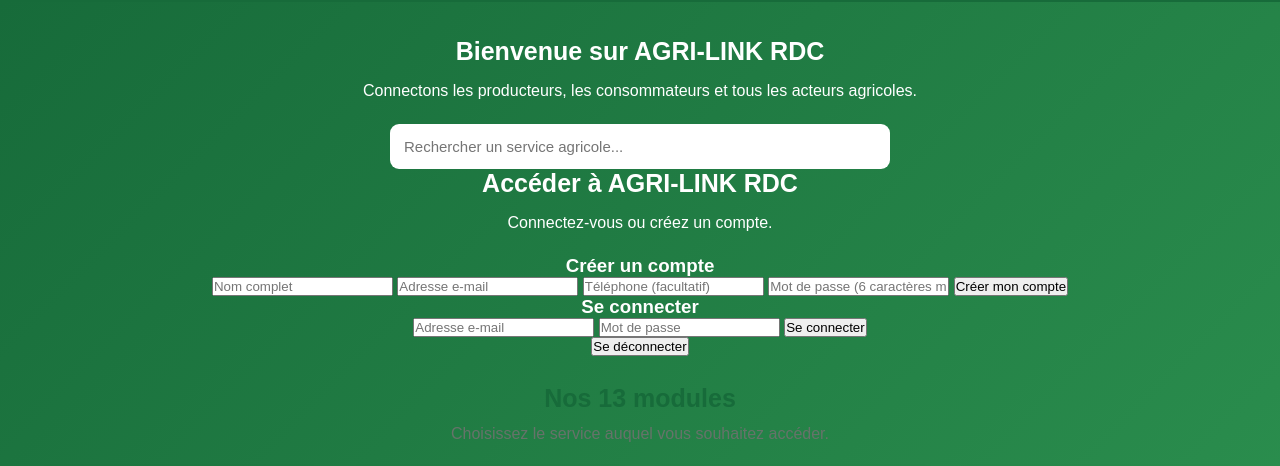
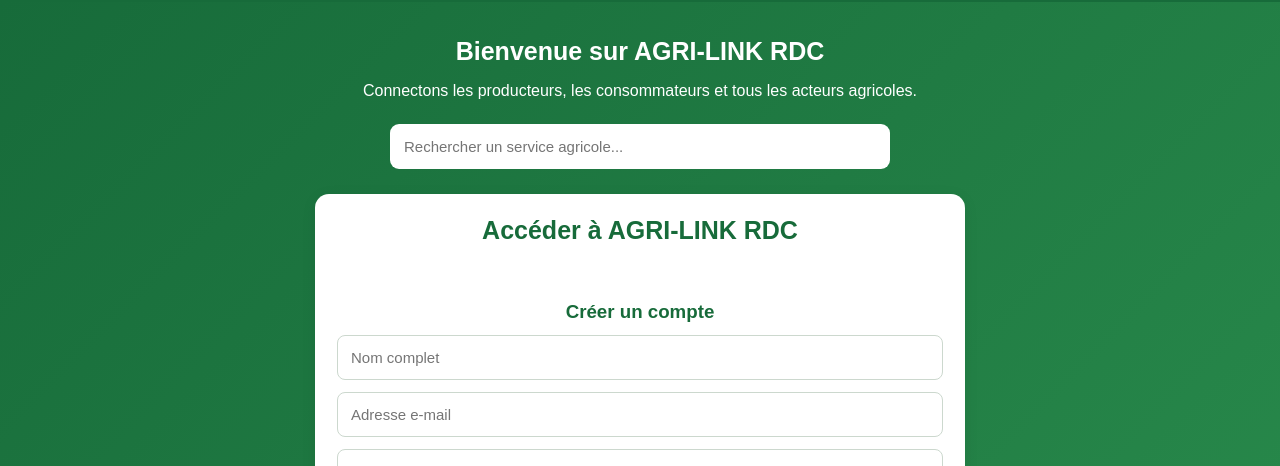
Before and after one commit to josuesinga/Agri-Link-, a website: page public/index.html in a window 1280 px wide. Shown: the part 78-544 px from the top of the page. Drawn offline with nearby package versions, Linux system fonts and the light colour scheme.

Commit message:
Add styles for authentication panel
Added styles for authentication panel including layout, colors, and button styles.

```diff
--- a/public/style.css
+++ b/public/style.css
@@ -142,3 +142,52 @@ footer {
     grid-template-columns: repeat(4, 1fr);
   }
 }
+/* ESPACE DE CONNEXION */
+.auth-panel {
+  background: white;
+  max-width: 650px;
+  margin: 25px auto;
+  padding: 22px;
+  border-radius: 14px;
+  box-shadow: 0 3px 15px #00000012;
+}
+
+.auth-panel h2 {
+  color: #176b3a;
+  margin-bottom: 12px;
+}
+
+.auth-panel form {
+  margin-top: 20px;
+  display: flex;
+  flex-direction: column;
+  gap: 12px;
+}
+
+.auth-panel h3 {
+  color: #176b3a;
+}
+
+.auth-panel input {
+  width: 100%;
+  padding: 13px;
+  border: 1px solid #ccd8ce;
+  border-radius: 8px;
+  font-size: 15px;
+}
+
+.auth-panel button {
+  padding: 13px;
+  background: #176b3a;
+  color: white;
+  border: none;
+  border-radius: 8px;
+  font-size: 15px;
+  cursor: pointer;
+}
+
+#authStatus,
+#profileStatus {
+  margin-top: 12px;
+  line-height: 1.5;
+}
```
